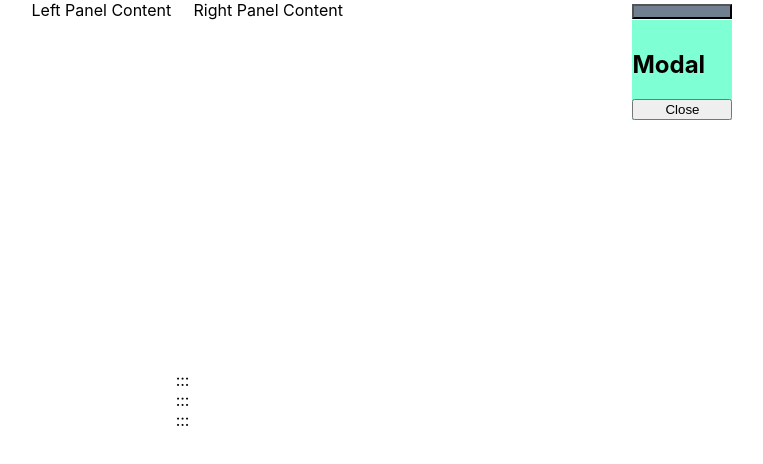
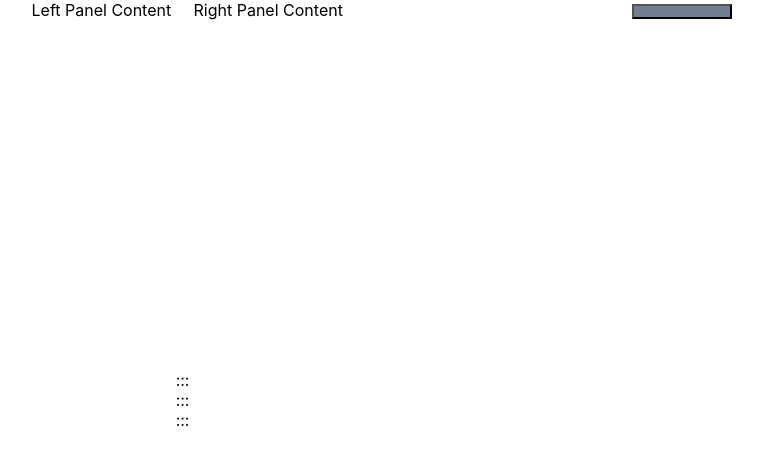
Before and after one commit to MeetYourCreator/reactjs-common-components, a React (Create React App) app: page / in a window 1280 px wide. Shown: the top 464 px of the page, without its empty margins (258-1021 px from the left). Built offline with nearby package versions, Linux system fonts and the light colour scheme.

Commit message:
create custum hook: useBoolean()

```diff
--- a/src/components/Modal/ModalContainer.tsx
+++ b/src/components/Modal/ModalContainer.tsx
@@ -1,13 +1,14 @@
-import React, { useState } from 'react';
+import React from 'react';
+import { useBoolean } from '../useBoolean';
 import { ModalPresentational } from './ModalPresentational';
 
 export const ModalContainer: React.FunctionComponent = () => {
-  const [isModalOpen, setIsModalOpen] = useState<boolean>(true);
+  const { isValue, setIsTrue, setIsFalse } = useBoolean();
 
   return (
     <div>
-      <button className="showModalBtn" onClick={() => setIsModalOpen(true)} />
-      {isModalOpen && <ModalPresentational setIsModalOpen={setIsModalOpen} />}
+      <button className="showModalBtn" onClick={setIsTrue} />
+      {isValue && <ModalPresentational setIsModalOpen={setIsFalse} />}
     </div>
   );
 };
--- a/src/components/Modal/ModalPresentational.tsx
+++ b/src/components/Modal/ModalPresentational.tsx
@@ -1,9 +1,5 @@
 import React from 'react';
-
-import { useIsModalOpen } from './useIsModalOpen';
-
 import { ModalPresentationalProps } from './types';
-
 import './modal.css';
 
 export const ModalPresentational: React.FunctionComponent<
@@ -12,7 +8,7 @@ export const ModalPresentational: React.FunctionComponent<
   return (
     <div className="modalContainer">
       <h1>Modal</h1>
-      <button onClick={() => setIsModalOpen(false)}>Close</button>
+      <button onClick={setIsModalOpen}>Close</button>
     </div>
   );
 };
--- /dev/null
+++ b/src/components/types.ts
@@ -0,0 +1,9 @@
+import { Dispatch, SetStateAction } from 'react';
+
+export interface UseBooleanOutput {
+  isValue: boolean;
+  setIsValue: Dispatch<SetStateAction<boolean>>;
+  setIsTrue: () => void;
+  setIsFalse: () => void;
+  toggle: () => void;
+}
--- /dev/null
+++ b/src/components/useBoolean.ts
@@ -0,0 +1,12 @@
+import { useState, useCallback } from 'react';
+import { UseBooleanOutput } from './types';
+
+export const useBoolean = (initialValue?: boolean): UseBooleanOutput => {
+  const [isValue, setIsValue] = useState(!!initialValue);
+
+  const setIsTrue = useCallback(() => setIsValue(true), []);
+  const setIsFalse = useCallback(() => setIsValue(false), []);
+  const toggle = useCallback(() => setIsValue((value) => !value), []);
+
+  return { isValue, setIsValue, setIsTrue, setIsFalse, toggle };
+};
```
Also changed, not shown: src/components/Modal/types.ts (+1 -6 lines), src/components/Modal/useIsModalOpen.ts (deleted, +0 -7 lines).
